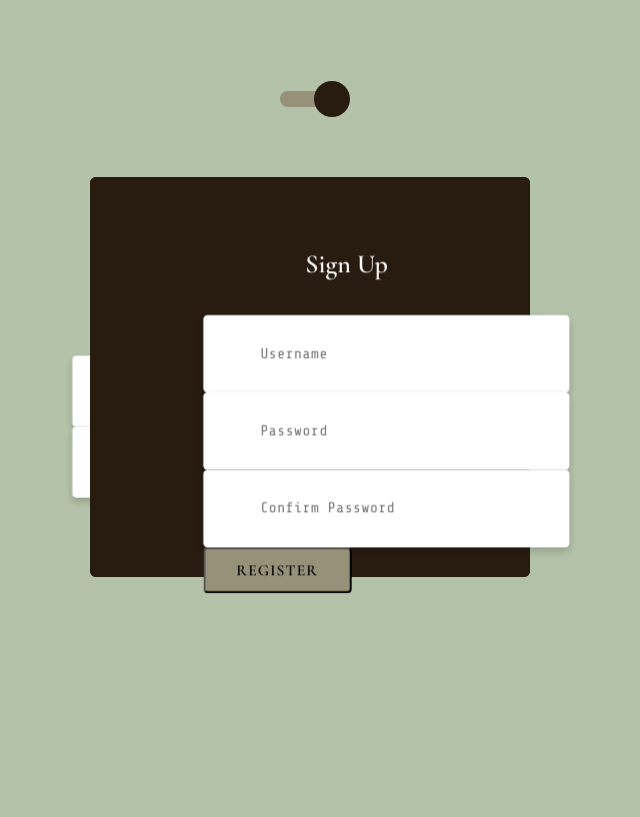
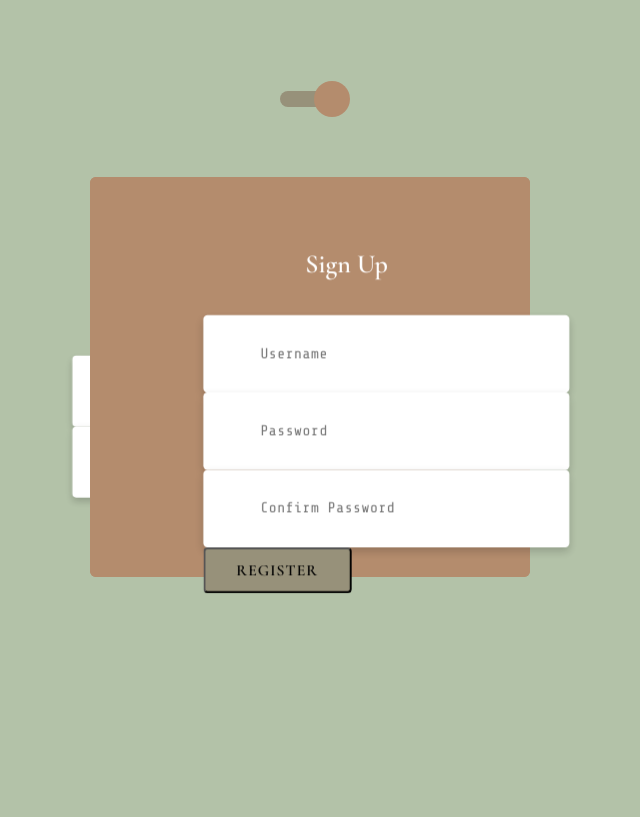
Before and after one commit to kitchy115/ScoreSensei, a Django app: page /accounts/login/ in a window 1280 px wide, after a click that opens the changed part; the page is wider, and only the part inside the window is pictured. Shown: the part 84-901 px from the top of that part, without its empty margins (330-970 px from the left). Run offline with Django 5.2, Linux system fonts and the light colour scheme.

Commit message:
format stuff

```diff
--- a/project/main/static/main/style.css
+++ b/project/main/static/main/style.css
@@ -291,7 +291,7 @@ display: none;
   height: 36px;
   border-radius: 50%;
   color: #97917A;
-  background-color: #281B10;
+  background-color: #b48c6d;
   font-family: 'unicons';
   content: '';
   z-index: 20;
@@ -327,7 +327,7 @@ display: none;
 .card-front, .card-back {
   width: 100%;
   height: 100%;
-  background-color: #281B10;
+  background-color: #b48c6d;
   position: absolute;
   border-radius: 6px;
   -webkit-transform-style: preserve-3d;
--- a/project/main/templates/main/home_page.html
+++ b/project/main/templates/main/home_page.html
@@ -9,7 +9,7 @@
     <p style="line-height: 2.0; font-size:20px; font-family: Tech; color: white; text-align: right;">Score Sensei offers the automation that AI transcriptions have in order to free up time for musicians. Our AI model allows musicians to have features capable of transcribing music live, while also continuing to offer an in-app composition editor to allow the musician to fix any mistakes the AI makes. Which will give our users a fully notated piece of sheet music of their work giving countless musicians more time to perfect their craft.</p>
 
     <h2 style = "font-size: 50px; font-family: Tech; color: white; text-align: left;">KEY FEATURES</h2>
-    <ul class="a">
+    <ul class="b" style ="text-align: left;">
       <li>Free to use software</li>
       <li>Easy to use software</li>
       <li>Elegant user interface</li>
```
